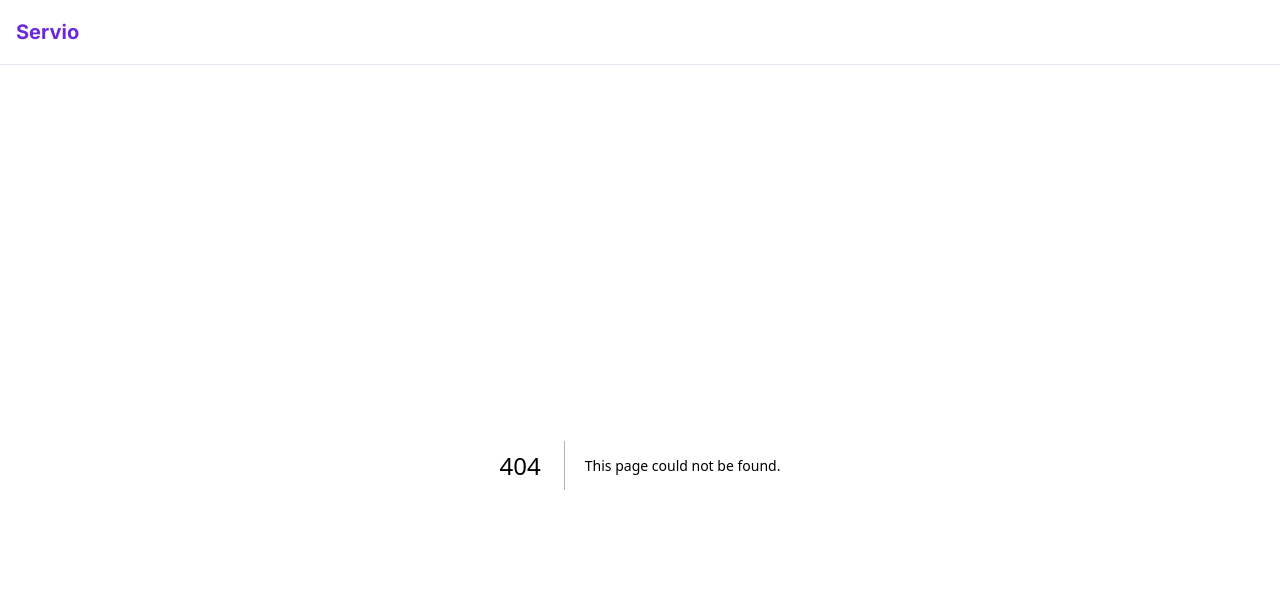
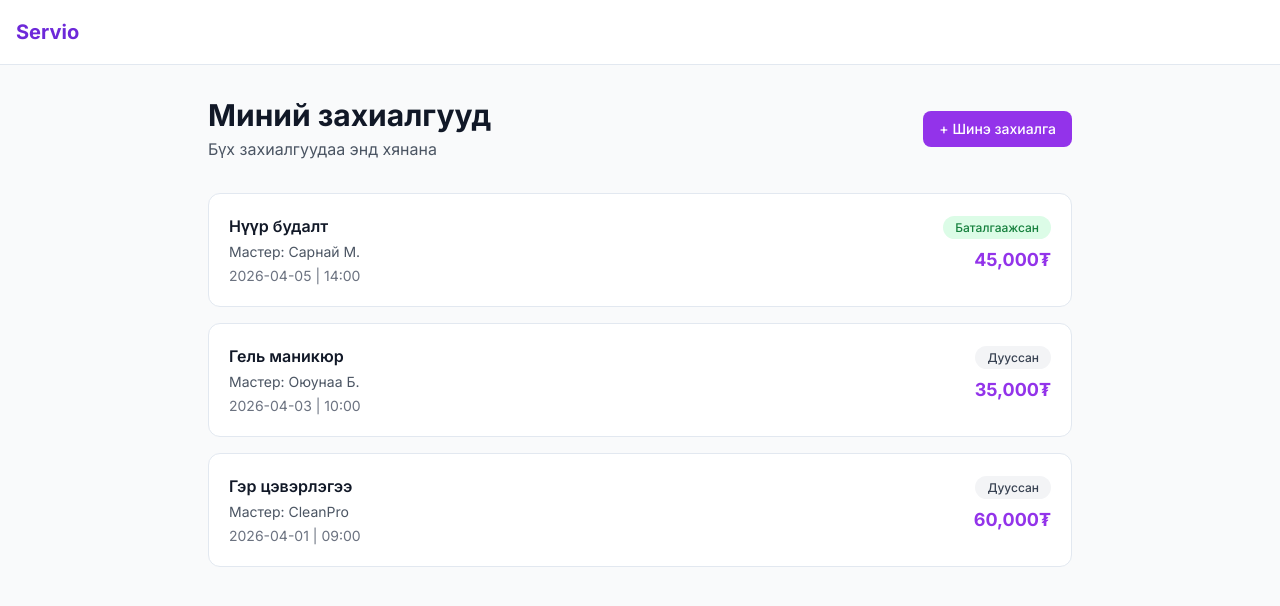
Before and after one commit to mungunsuld0618/servio, a Next.js app: page /bookings in a window 1280 px wide. Before the commit this address had no page. Shown: the top 606 px of the page. Built offline with nearby package versions, Linux system fonts and the light colour scheme.

Commit message:
Create page.tsx

```diff
--- /dev/null
+++ b/app/bookings/page.tsx
@@ -0,0 +1,56 @@
+'use client';
+
+import Link from 'next/link';
+
+const bookings = [
+  { id: 'BK001', service: 'Нүүр будалт', provider: 'Сарнай М.', date: '2026-04-05', time: '14:00', status: 'confirmed', price: 45000 },
+  { id: 'BK002', service: 'Гель маникюр', provider: 'Оюунаа Б.', date: '2026-04-03', time: '10:00', status: 'completed', price: 35000 },
+  { id: 'BK003', service: 'Гэр цэвэрлэгээ', provider: 'CleanPro', date: '2026-04-01', time: '09:00', status: 'completed', price: 60000 },
+];
+
+const statusMap: Record<string, { label: string; color: string }> = {
+  confirmed: { label: 'Баталгаажсан', color: 'bg-green-100 text-green-700' },
+  pending: { label: 'Хүлээгдэж буй', color: 'bg-yellow-100 text-yellow-700' },
+  completed: { label: 'Дууссан', color: 'bg-gray-100 text-gray-700' },
+  cancelled: { label: 'Цуцалсан', color: 'bg-red-100 text-red-700' },
+};
+
+export default function BookingsPage() {
+  return (
+    <div className="min-h-screen bg-gray-50">
+      <div className="max-w-4xl mx-auto px-4 py-8">
+        <div className="flex justify-between items-center mb-8">
+          <div>
+            <h1 className="text-3xl font-bold text-gray-900">Миний захиалгууд</h1>
+            <p className="text-gray-600 mt-1">Бүх захиалгуудаа энд хянана</p>
+          </div>
+          <Link href="/marketplace" className="px-4 py-2 bg-purple-600 text-white text-sm font-medium rounded-lg hover:bg-purple-700 transition-colors">+ Шинэ захиалга</Link>
+        </div>
+        {bookings.length === 0 ? (
+          <div className="text-center py-16 bg-white rounded-2xl border">
+            <p className="text-gray-500 text-lg mb-4">Одоогоор захиалга байхгүй байна</p>
+            <Link href="/marketplace" className="text-purple-600 font-medium hover:underline">Үйлчилгээ захиалах</Link>
+          </div>
+        ) : (
+          <div className="space-y-4">
+            {bookings.map((b) => (
+              <div key={b.id} className="bg-white rounded-xl border p-5 hover:shadow-sm transition-shadow">
+                <div className="flex justify-between items-start">
+                  <div className="space-y-1">
+                    <h3 className="font-semibold text-gray-900">{b.service}</h3>
+                    <p className="text-sm text-gray-600">Мастер: {b.provider}</p>
+                    <p className="text-sm text-gray-500">{b.date} | {b.time}</p>
+                  </div>
+                  <div className="text-right space-y-2">
+                    <span className={`text-xs font-medium px-3 py-1 rounded-full ${statusMap[b.status]?.color || ''}`}>{statusMap[b.status]?.label || b.status}</span>
+                    <p className="text-lg font-bold text-purple-600">{b.price.toLocaleString()}₮</p>
+                  </div>
+                </div>
+              </div>
+            ))}
+          </div>
+        )}
+      </div>
+    </div>
+  );
+}
```
